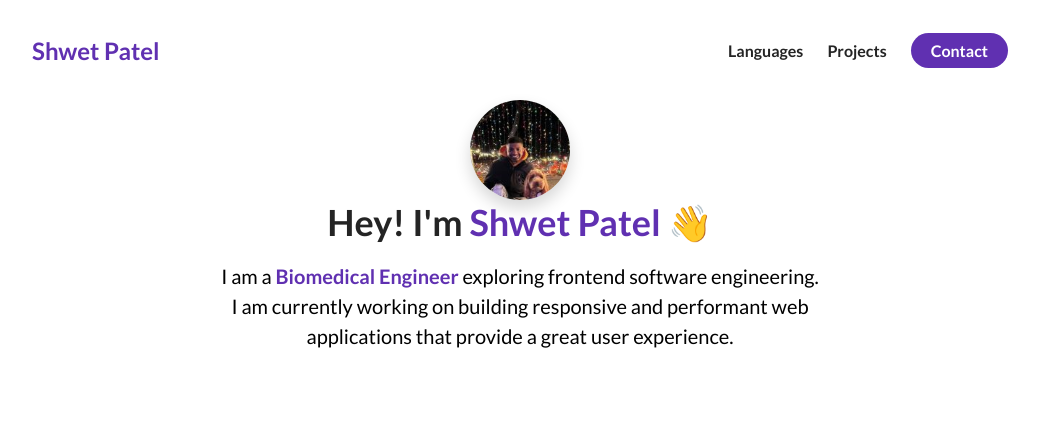
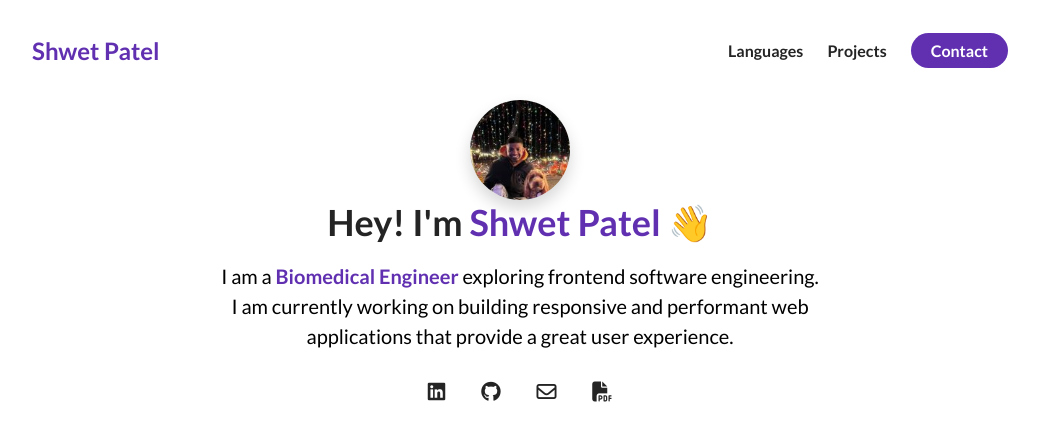
Before and after one commit to shwett13/Eportfolio1, a plain HTML site: page index.html in a window 1280 px wide. Shown: the whole page, without its empty margins (120-1159 px from the left). Drawn offline with Linux system fonts and the light colour scheme.

Commit message:
Added link icons and minor formatting

```diff
--- a/index.html
+++ b/index.html
@@ -6,6 +6,7 @@
     <meta name="viewport" content="width=device-width, initial-scale=1.0">
     <title>Document</title>
     <link rel="stylesheet" href="/style.css">
+    <script src="https://kit.fontawesome.com/c8e4d183c2.js" crossorigin="anonymous"></script>
 </head>
 <body>
     <section id="about-me">
@@ -43,8 +44,21 @@
                     <h1 class="about-me__info--title">
                         Hey! I'm <span class="text--purple">Shwet Patel</span> 👋
                     </h1>
-                    <p class="about-me__info--para">I am a <strong class="text--purple">Biomedical Engineer</strong> exploring frontend software engineering. I am currently working on building responsive and performant web applications that provide a great user experience.</p>
-                </div>
+                    <p class="about-me__info--para">I am a <strong class="text--purple">Biomedical Engineer</strong> exploring frontend software engineering. I am currently working on building responsive and performant web applications that provide a great user experience. </p>
+                    <div class="about-me__links">
+                        <a href="" class="about-me__link">
+                            <i class="fab fa-linkedin"></i>
+                        </a>
+                        <a href="" class="about-me__link">
+                            <i class="fab fa-github"></i>
+                        </a>
+                        <a href="" class="about-me__link">
+                            <i class="far fa-envelope"></i>
+                        </a>
+                        <a href="" class="about-me__link">
+                            <i class="fas fa-file-pdf"></i>
+                        </a>
+                    </div>
             </div>
         </div>
     </section>
--- a/style.css
+++ b/style.css
@@ -129,3 +129,10 @@ nav {
     font-size: 20px;
     margin-bottom: 28px;
 }
+
+.about-me__link {
+    font-size: 20px;
+    color: #242424;
+    text-decoration: none;
+    padding: 0 16px;
+}
```
